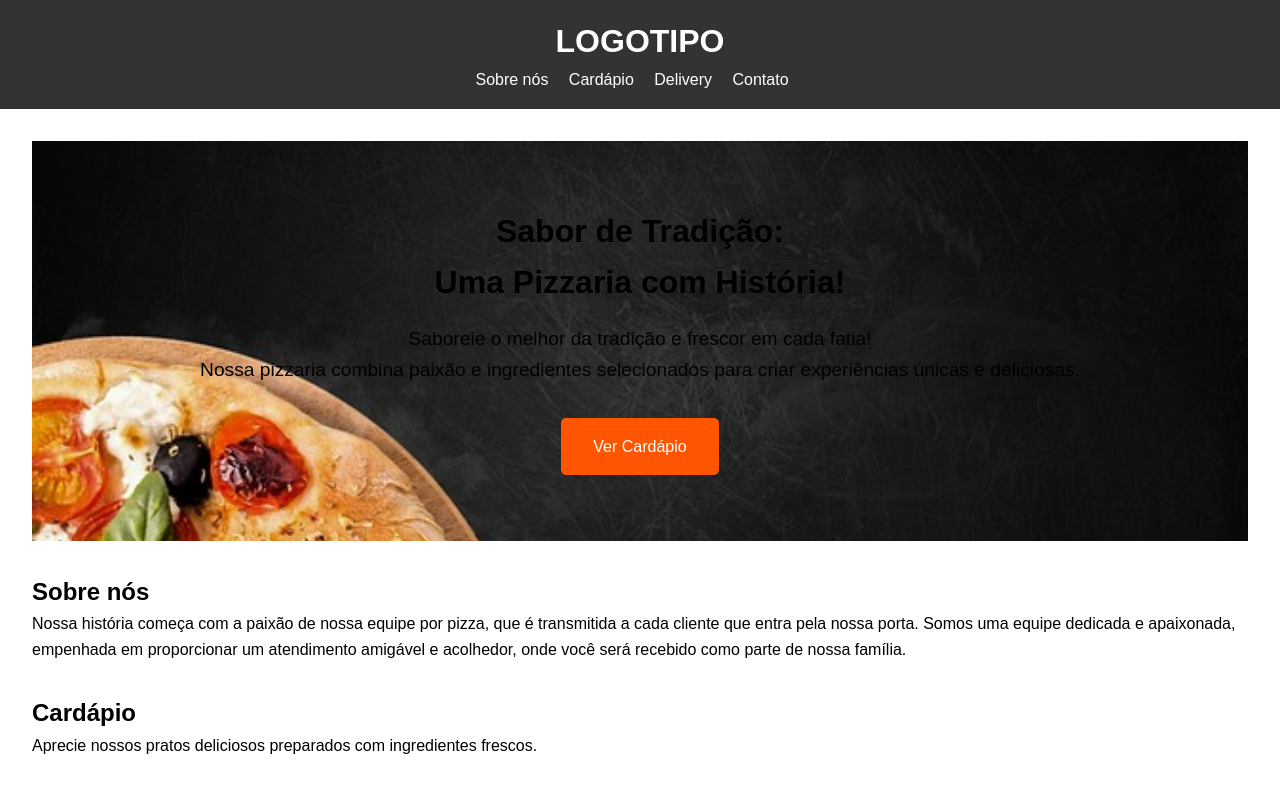
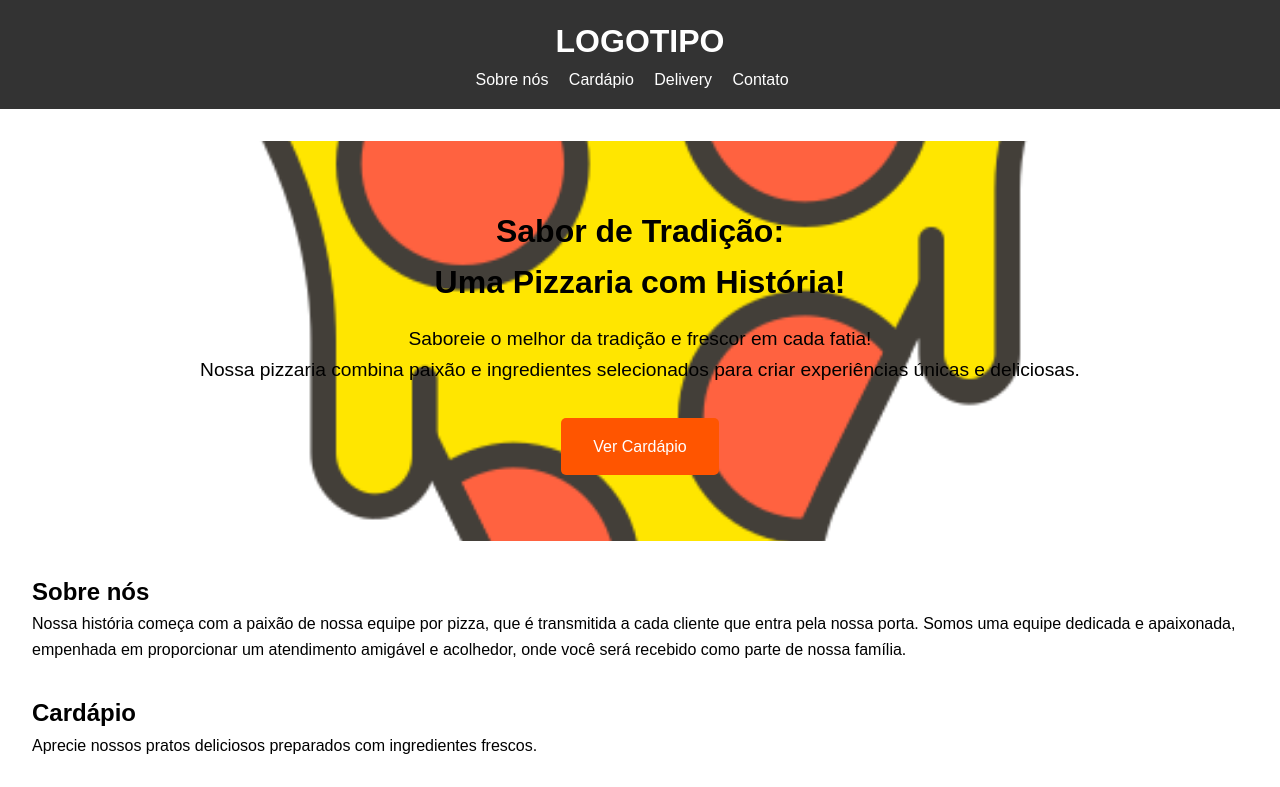
Before and after one commit to deept42/Pizzaria, a plain HTML site: page index.html in a window 1280 px wide. Shown: the top 787 px of the page. Drawn offline with Linux system fonts and the light colour scheme.

Commit message:
aaa
aaaaaa

```diff
--- a/styles.css
+++ b/styles.css
@@ -53,7 +53,7 @@
 
   /* Estilos específicos para a página inicial */
   #home {
-    background-image: url('img/pizza-4968645_640.jpg');
+    background-image: url('img/543-pizza-1.svg.png');
     background-size: cover;
     background-position: center;
     height: 400px;
```
Also changed, not shown: img/543-pizza-1.svg.png (added).
